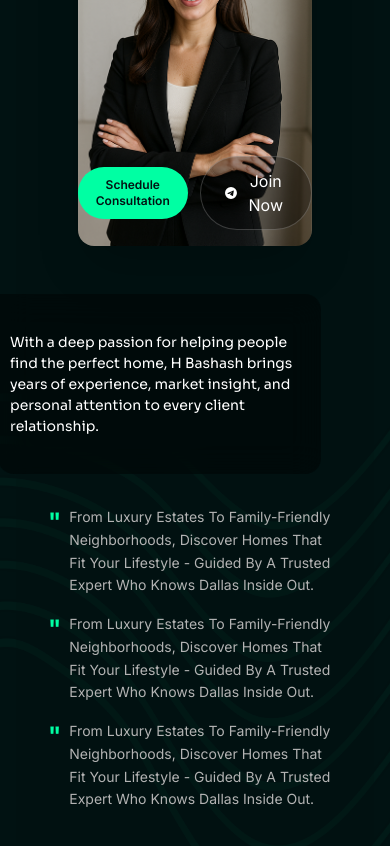
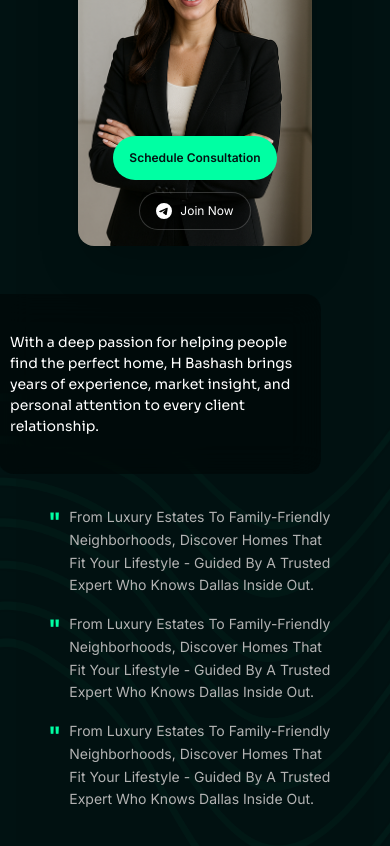
Before and after one commit to matiniy/HBash, a Next.js app: page / in a window 390 px wide. Shown: the part 1060-1906 px from the top of the page. Built offline with nearby package versions, Linux system fonts and the light colour scheme.

Commit message:
responsive(about): stack buttons vertically on mobile, horizontal on desktop

```diff
--- a/src/components/About.tsx
+++ b/src/components/About.tsx
@@ -20,16 +20,16 @@ const About: React.FC = () => {
               alt="H Bashash - Dallas Realtor"
               className="w-[calc(100%-60px)] mx-auto h-[350px] xs:h-[400px] sm:h-[470px] md:h-[520px] lg:h-[620px] object-cover object-top rounded-2xl shadow-2xl"
             />
-                {/* Buttons - Centered and Overlapping */}
-                <div className="absolute bottom-4 left-1/2 -translate-x-1/2 w-full max-w-[calc(100%-60px)] flex flex-row gap-3 items-center justify-center">
+                {/* Buttons - Responsive: Stacked on mobile, horizontal on desktop */}
+                <div className="absolute bottom-4 left-1/2 -translate-x-1/2 w-full max-w-[calc(100%-60px)] flex flex-col sm:flex-row gap-3 items-center justify-center">
               <Link href="/contact">
                 <Button variant="primary" className="w-full sm:w-auto">
                   Schedule Consultation
                 </Button>
               </Link>
               <Link href="https://t.me/KasboKarDallas" target="_blank" rel="noopener noreferrer">
-                <button className="w-full sm:w-auto px-6 py-3 bg-black/30 text-white rounded-full hover:rounded-[10px] border border-white/20 hover:bg-black/40 transition-all duration-300 flex items-center gap-2 justify-center">
-                  <svg className="w-5 h-5" fill="currentColor" viewBox="0 0 24 24">
+                <button className="w-full sm:w-auto px-4 xs:px-6 py-2.5 xs:py-3 bg-black/30 text-white rounded-full hover:rounded-[10px] border border-white/20 hover:bg-black/40 transition-all duration-300 flex items-center gap-2 justify-center text-xs xs:text-sm">
+                  <svg className="w-4 h-4 xs:w-5 xs:h-5" fill="currentColor" viewBox="0 0 24 24">
                     <path d="M11.944 0A12 12 0 0 0 0 12a12 12 0 0 0 12 12 12 12 0 0 0 12-12A12 12 0 0 0 12 0a12 12 0 0 0-.056 0zm4.962 7.224c.1-.002.321.023.465.14a.506.506 0 0 1 .171.325c.016.093.036.306.02.472-.18 1.898-.962 6.502-1.36 8.627-.168.9-.499 1.201-.82 1.23-.696.065-1.225-.46-1.9-.902-1.056-.693-1.653-1.124-2.678-1.8-1.185-.78-.417-1.21.258-1.91.177-.184 3.247-2.977 3.307-3.23.007-.032.014-.15-.056-.212s-.174-.041-.249-.024c-.106.024-1.793 1.14-5.061 3.345-.48.33-.913.49-1.302.48-.428-.008-1.252-.241-1.865-.44-.752-.245-1.349-.374-1.297-.789.027-.216.325-.437.893-.663 3.498-1.524 5.83-2.529 6.998-3.014 3.332-1.386 4.025-1.627 4.476-1.635z"/>
                   </svg>
                   Join Now
```
